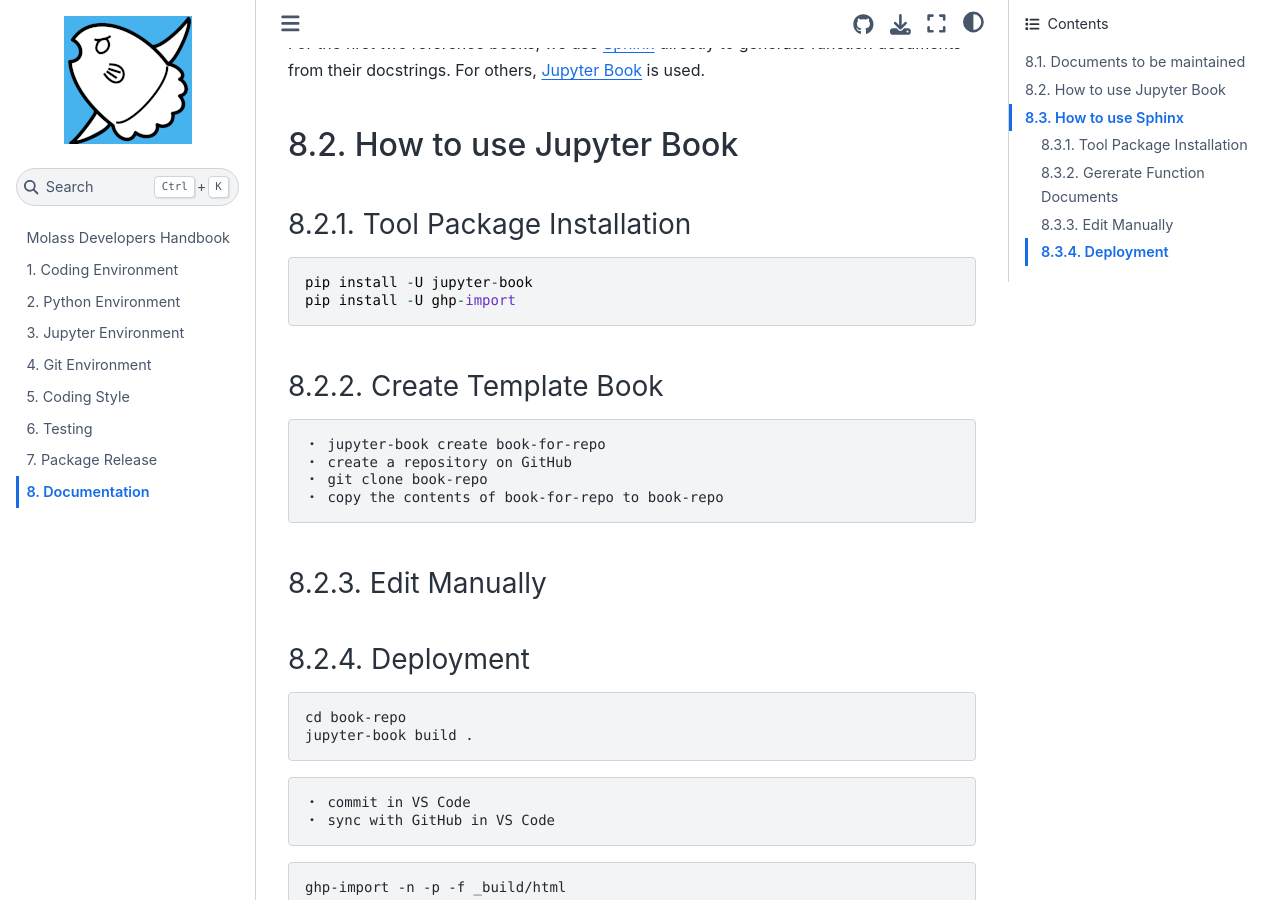
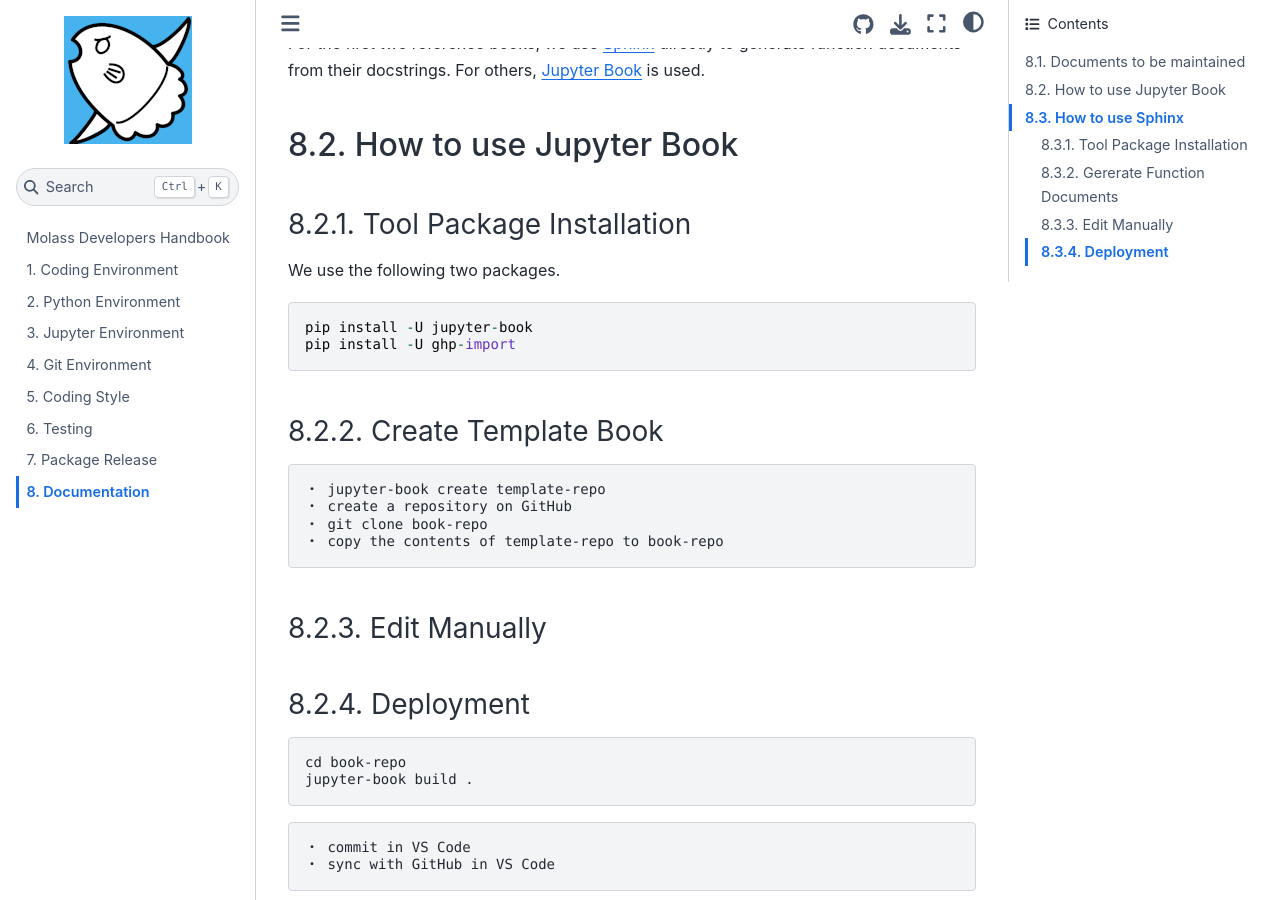
Before and after one commit to biosaxs-dev/molass-develop, a Jupyter Book: the page built from chapters/08/documentation.md, in a window 1280 px wide and 900 px high, scrolled down 618 px. Built offline with Jupyter Book 1.0.4 settings and Sphinx 7.4.7 and the Sphinx Book theme 1.1.4, drawn with Linux system fonts in a browser that asks for light colours.

Commit message:
update for better wording

````diff
--- a/chapters/08/documentation.md
+++ b/chapters/08/documentation.md
@@ -22,6 +22,8 @@
 
 ### Tool Package Installation
 
+We use the following two packages.
+
 ```
 pip install -U jupyter-book
 pip install -U ghp-import
@@ -29,10 +31,10 @@
 
 ### Create Template Book
 
-    ・ jupyter-book create book-for-repo
+    ・ jupyter-book create template-repo
     ・ create a repository on GitHub
     ・ git clone book-repo
-    ・ copy the contents of book-for-repo to book-repo
+    ・ copy the contents of template-repo to book-repo
 
 ### Edit Manually
 
````
